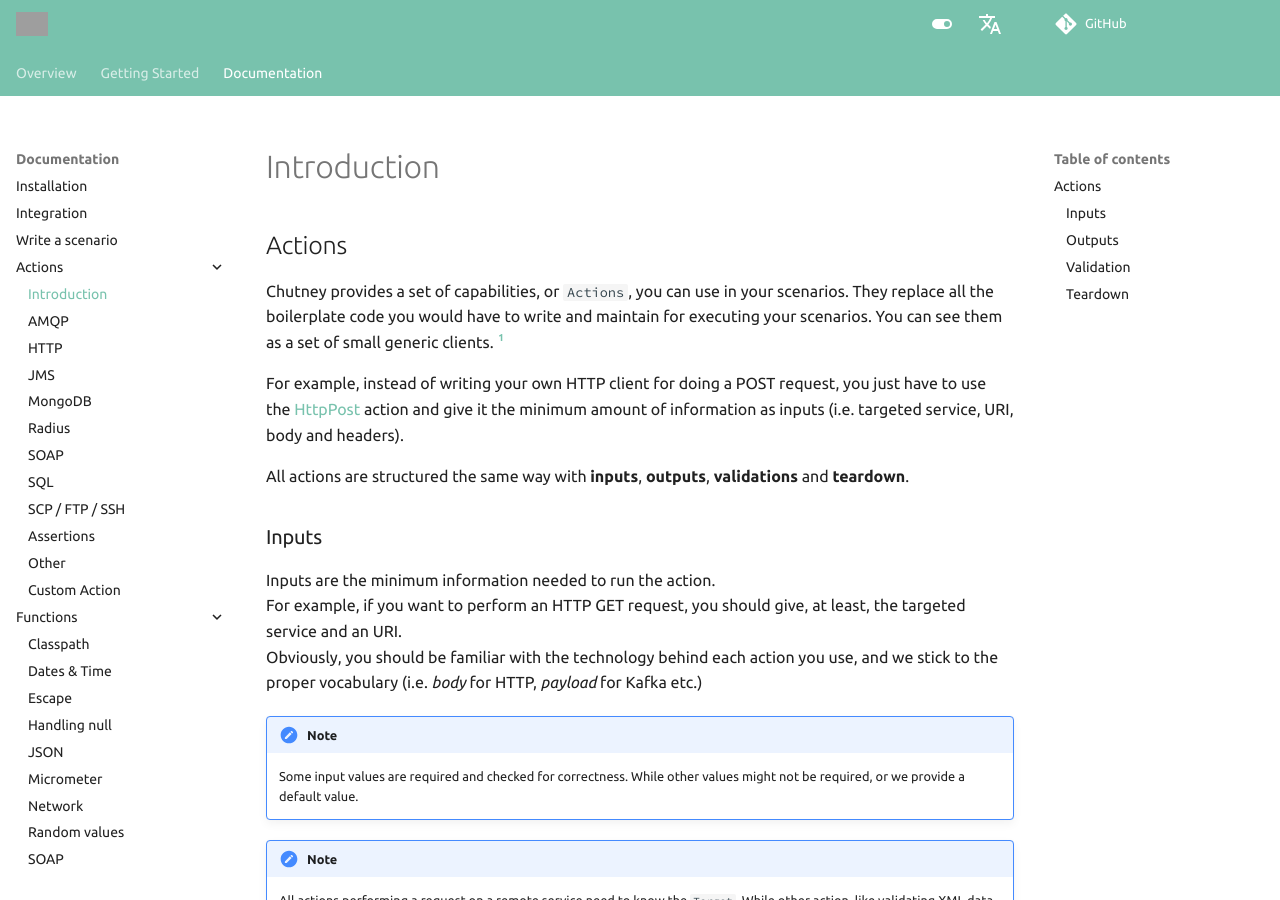
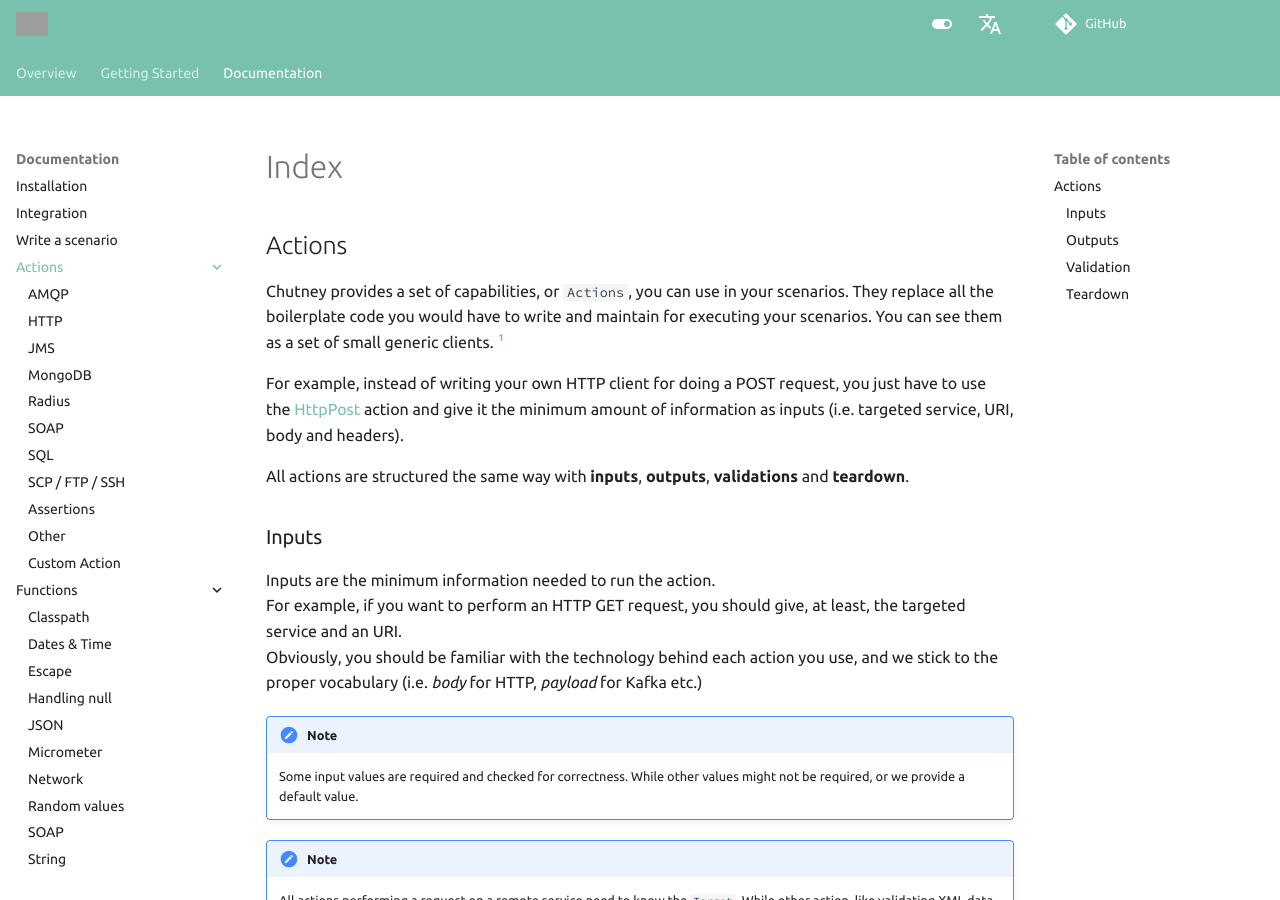
Before and after one commit to chutney-testing/chutney-testing.github.io-legacy, an MkDocs documentation site: the page built from docs/actions/index.md, in a window 1280 px wide and 900 px high. Built offline with MkDocs 1.6.1 and Material for MkDocs 9.7.7, drawn with Linux system fonts in a browser that asks for light colours; comment, search, counter and statistics services are not loaded; grey boxes are pictures that could not be loaded.

Commit message:
tech: Use index page

```diff
--- a/mkdocs.yml
+++ b/mkdocs.yml
@@ -19,7 +19,7 @@
       - Integration: integration.md
       - Write a scenario: getting_started/write
       - Actions:
-          - Introduction: actions/introduction.md
+          - actions/index.md
           - AMQP: actions/amqp.md
           - HTTP: actions/http.md
           - JMS: actions/jms.md
@@ -77,6 +77,7 @@
     - navigation.tracking
     - navigation.tabs
     - navigation.expand
+    - navigation.indexes
 #    - header.autohide
 
 # Material theme specific
```
Also changed, not shown: docs/actions/index.md (renamed from docs/actions/introduction.md).
